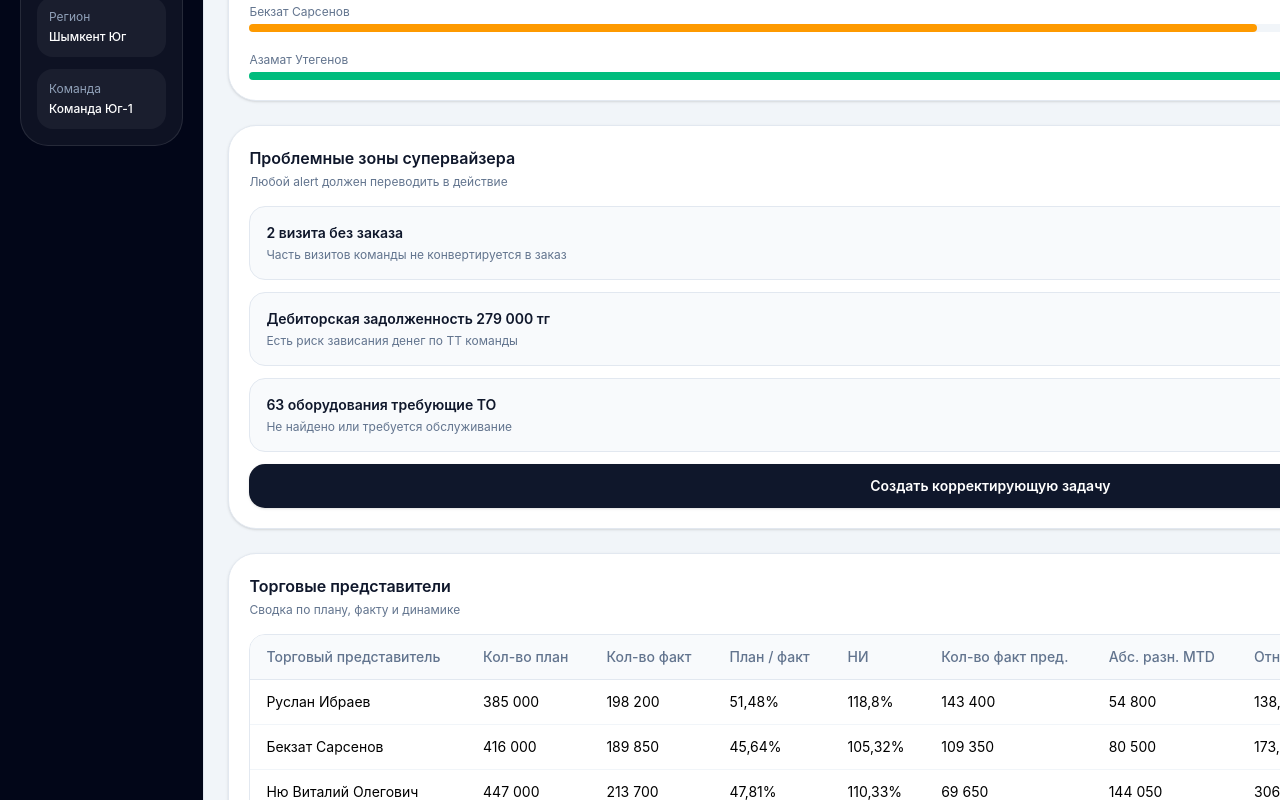
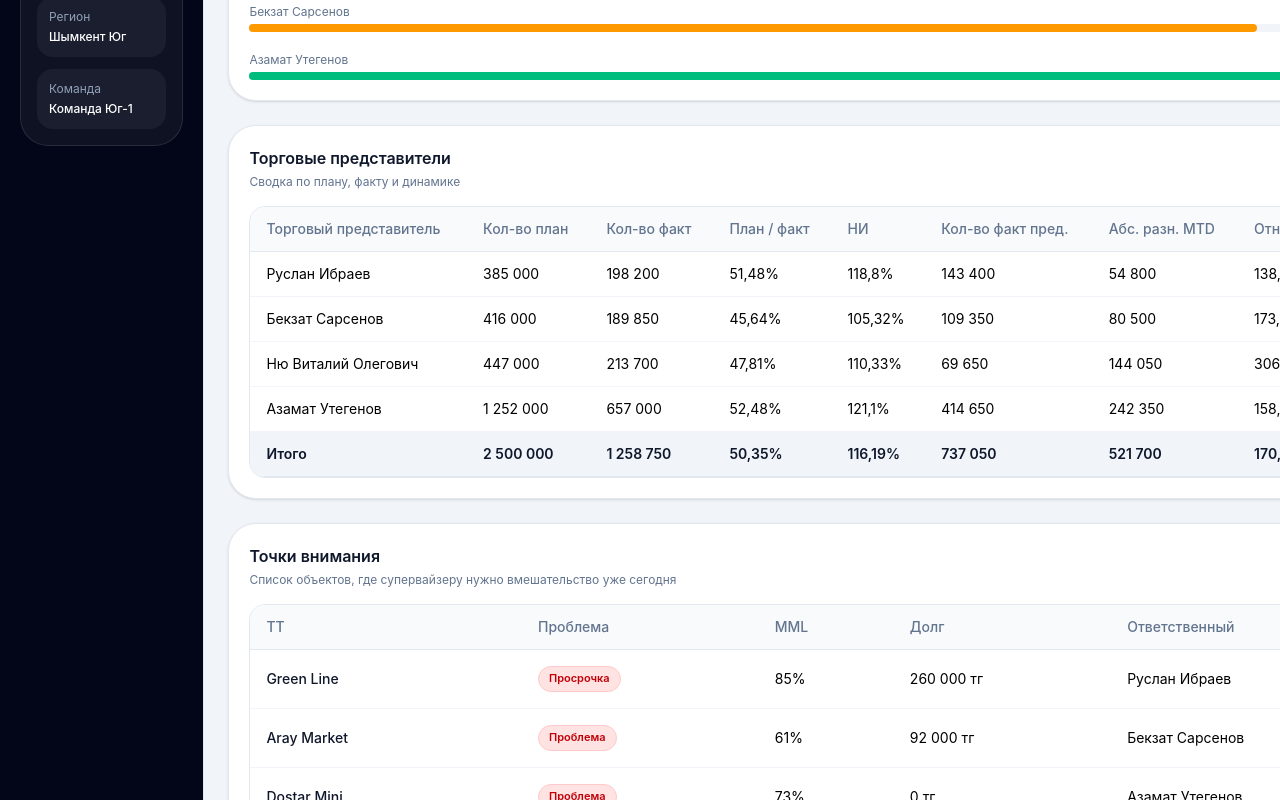
Before and after one commit to akambetov/sales-app-platform, a React (Vite) app: page / in a window 1280 px wide. Shown: the part 840-1640 px from the top of the page. Built offline with nearby package versions, Linux system fonts and the light colour scheme.

Commit message:
fix: rm suprevisor problem zones

```diff
--- a/src/App.tsx
+++ b/src/App.tsx
@@ -1749,7 +1749,7 @@ export default function CorporateSalesPlatformPrototype() {
                   </div>
                 </SectionCard>
 
-                <SectionCard
+                {/* <SectionCard
                   title="Проблемные зоны супервайзера"
                   subtitle="Любой alert должен переводить в действие"
                 >
@@ -1781,7 +1781,7 @@ export default function CorporateSalesPlatformPrototype() {
                       Создать корректирующую задачу
                     </button>
                   </div>
-                </SectionCard>
+                </SectionCard> */}
               </div>
 
               <SectionCard
```
